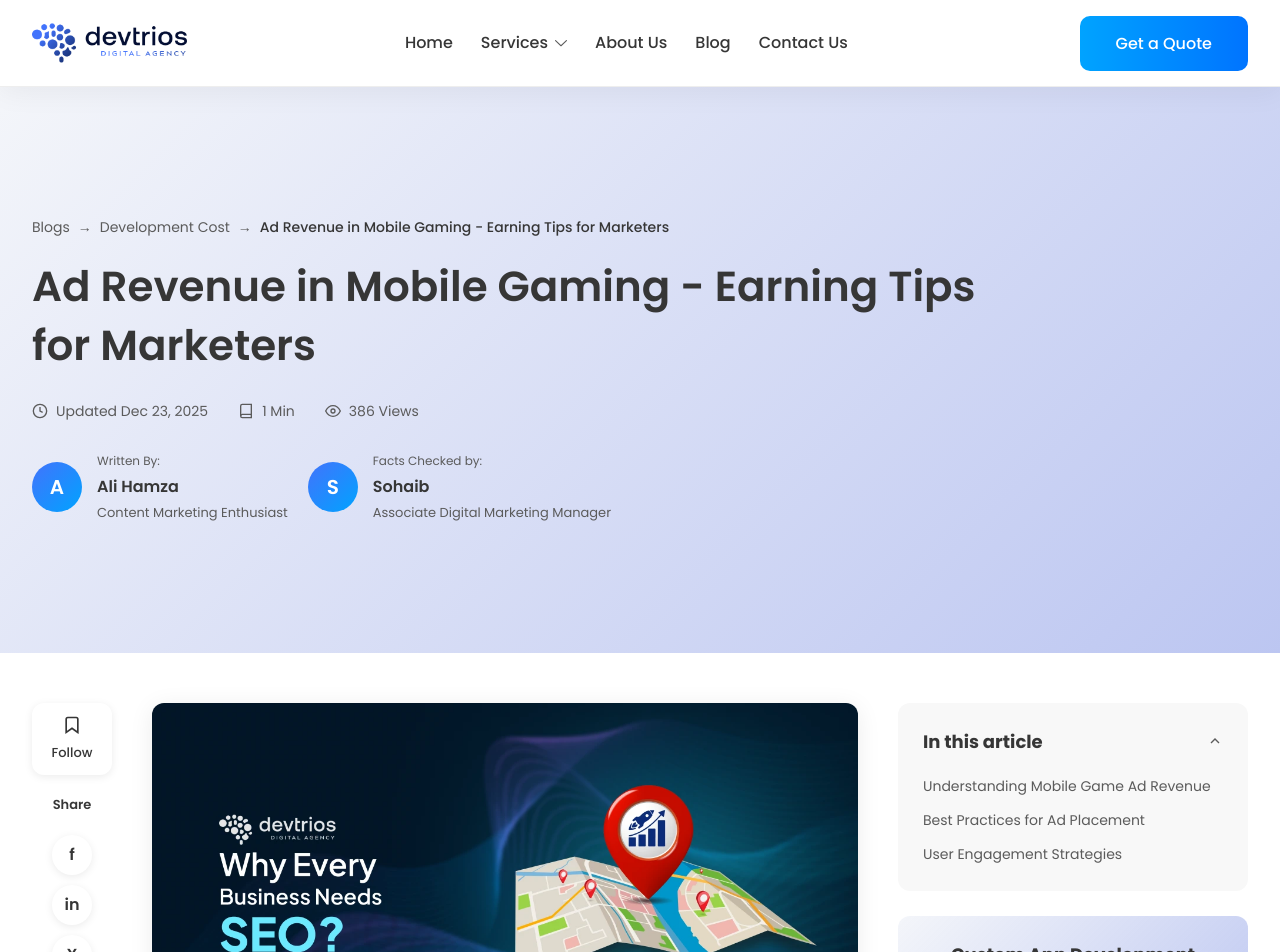
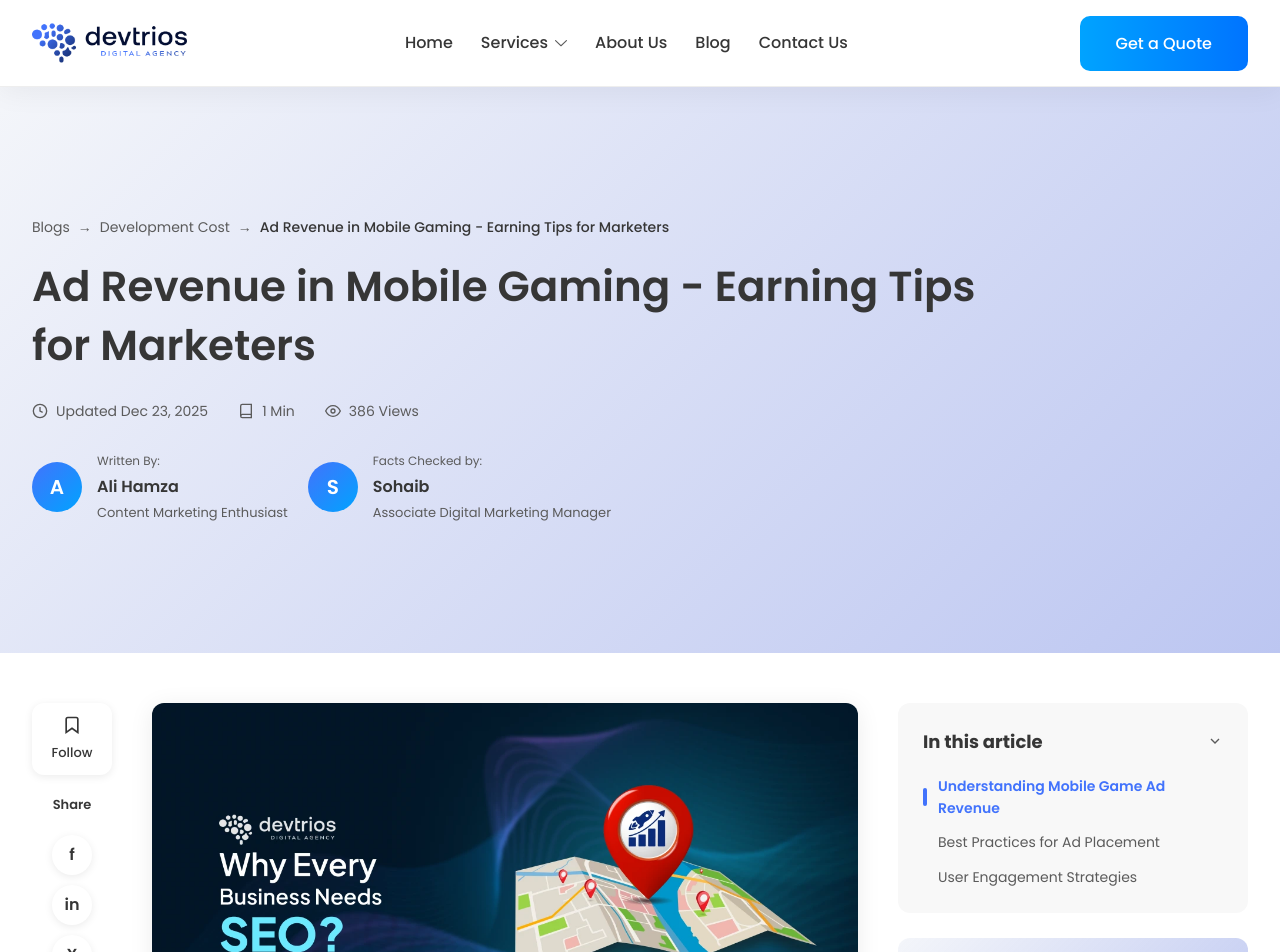
Before and after one commit to NomiMehar/devtrios, a Next.js app: page /blog/ad-revenue-in-mobile-gaming in a window 1280 px wide. Shown: the top 952 px of the page. Built offline with nearby package versions, Linux system fonts and the light colour scheme.

Commit message:
article section functionality added

```diff
--- a/app/(pages)/blog/[slug]/BlogDetail.module.scss
+++ b/app/(pages)/blog/[slug]/BlogDetail.module.scss
@@ -372,15 +372,18 @@
       line-height: 1.3;
       color: $dark_color;
       margin: 40px 0 20px;
-      scroll-margin-top: 100px;
+      scroll-margin-top: 150px;
+      scroll-margin-bottom: 50px;
 
       @media screen and (max-width: $breakpoint_tablet) {
         font-size: 28px;
         margin: 35px 0 18px;
+        scroll-margin-top: 120px;
       }
       @media screen and (max-width: $breakpoint_mobile_portrait) {
         font-size: 24px;
         margin: 30px 0 15px;
+        scroll-margin-top: 100px;
       }
     }
 
@@ -390,15 +393,18 @@
       line-height: 1.3;
       color: $dark_color;
       margin: 35px 0 18px;
-      scroll-margin-top: 100px;
+      scroll-margin-top: 150px;
+      scroll-margin-bottom: 50px;
 
       @media screen and (max-width: $breakpoint_tablet) {
         font-size: 24px;
         margin: 30px 0 15px;
+        scroll-margin-top: 120px;
       }
       @media screen and (max-width: $breakpoint_mobile_portrait) {
         font-size: 20px;
         margin: 25px 0 12px;
+        scroll-margin-top: 100px;
       }
     }
 
@@ -614,18 +620,37 @@
     justify-content: space-between;
     align-items: center;
     margin-bottom: 20px;
+    background: none;
+    border: none;
+    padding: 0;
+    cursor: pointer;
+    width: 100%;
+    text-align: left;
+    transition: all 0.3s ease;
+
+    &:hover {
+      opacity: 0.8;
+    }
 
     h3 {
       font-size: 18px;
       font-weight: 700;
       color: $dark_color;
       margin: 0;
+      pointer-events: none;
     }
 
     svg {
       width: 16px;
       height: 16px;
       color: $gray_color;
+      transition: transform 0.3s ease;
+      pointer-events: none;
+      flex-shrink: 0;
+    }
+
+    .toc_arrow.expanded {
+      transform: rotate(180deg);
     }
   }
 
@@ -633,6 +658,28 @@
     display: flex;
     flex-direction: column;
     gap: 12px;
+    overflow: hidden;
+    transition: max-height 0.3s ease, opacity 0.3s ease;
+    padding-left: 15px;
+
+    &.expanded {
+      max-height: 1000px;
+      opacity: 1;
+    }
+
+    &.collapsed {
+      max-height: 0;
+      opacity: 0;
+      margin-bottom: 0;
+    }
+  }
+
+  .toc_empty {
+    font-size: 13px;
+    color: $gray_color;
+    font-style: italic;
+    margin: 0;
+    padding-left: 15px;
   }
 
   .toc_item {
@@ -642,9 +689,28 @@
     line-height: 1.6;
     transition: all 0.3s ease;
     padding-left: 0;
+    position: relative;
+    display: block;
 
     &:hover {
       color: $blue_color;
+    }
+
+    &.active {
+      color: $blue_color;
+      font-weight: 600;
+
+      &::before {
+        content: '';
+        position: absolute;
+        left: -15px;
+        top: 50%;
+        transform: translateY(-50%);
+        width: 4px;
+        height: 18px;
+        background: $blue_color;
+        border-radius: 2px;
+      }
     }
 
     &.toc_subitem {
@@ -653,6 +719,12 @@
 
       &:hover {
         padding-left: 28px;
+      }
+
+      &.active {
+        &::before {
+          left: 5px;
+        }
       }
     }
   }
--- a/app/(pages)/blog/[slug]/page.js
+++ b/app/(pages)/blog/[slug]/page.js
@@ -13,6 +13,8 @@
   const blog = blogsData.find((b) => b.slug === slug);
   const [isFollowing, setIsFollowing] = useState(false);
   const [tableOfContents, setTableOfContents] = useState([]);
+  const [isTocExpanded, setIsTocExpanded] = useState(true);
+  const [activeHeadingId, setActiveHeadingId] = useState(null);
   const contentRef = useRef(null);
 
   useEffect(() => {
@@ -20,22 +22,138 @@
     const timer = setTimeout(() => {
       if (contentRef.current) {
         const headings = contentRef.current.querySelectorAll("h2, h3");
-        const toc = Array.from(headings).map((heading, index) => ({
-          id: `heading-${index}`,
-          text: heading.textContent,
+
+        if (headings.length === 0) {
+          setTableOfContents([]);
+          return;
+        }
+
+        // Create a map to ensure unique IDs
+        const headingMap = new Map();
+        const toc = Array.from(headings).map((heading, index) => {
+          // Create a slug from the heading text for a more meaningful ID
+          const text = heading.textContent.trim();
+          const slug = text
+            .toLowerCase()
+            .replace(/[^a-z0-9]+/g, '-')
+            .replace(/^-+|-+$/g, '') || `heading-${index}`;
+
+          let id = `heading-${slug}`;
+          let counter = 1;
+
+          // Ensure unique ID
+          while (headingMap.has(id)) {
+            id = `heading-${slug}-${counter}`;
+            counter++;
+          }
+          headingMap.set(id, true);
+
+          // Add ID to heading element (force set)
+          heading.setAttribute('id', id);
+          heading.id = id;
+
+          // Add scroll-margin-top for better scroll positioning
+          heading.style.scrollMarginTop = '150px';
+          heading.style.scrollMarginBottom = '50px';
+
+          return {
+            id: id,
+            text: text,
             level: heading.tagName.toLowerCase(),
-        }));
+          };
+        });
         setTableOfContents(toc);
-
-        // Add IDs to headings for anchor links
-        headings.forEach((heading, index) => {
-          heading.id = `heading-${index}`;
-        });
       }
-    }, 100);
+    }, 600);
 
     return () => clearTimeout(timer);
   }, [blog]);
+
+  // Scroll spy to detect active heading
+  useEffect(() => {
+    if (tableOfContents.length === 0) return;
+
+    let ticking = false;
+
+    const handleScroll = () => {
+      if (!ticking) {
+        window.requestAnimationFrame(() => {
+          if (!contentRef.current) {
+            ticking = false;
+            return;
+          }
+
+          const headings = contentRef.current.querySelectorAll("h2, h3");
+          if (headings.length === 0) {
+            ticking = false;
+            return;
+          }
+
+          const offset = 200; // Offset for sticky header and padding
+          let currentHeading = null;
+          let lastPassedHeading = null;
+
+          // Find the heading that's currently in the viewport
+          for (let i = 0; i < headings.length; i++) {
+            const heading = headings[i];
+            const rect = heading.getBoundingClientRect();
+
+            // Track the last heading we've scrolled past
+            if (rect.top < offset) {
+              lastPassedHeading = heading.id;
+            }
+
+            // If heading is currently visible near the top
+            if (rect.top <= offset && rect.top >= 0) {
+              currentHeading = heading.id;
+              break;
+            }
+          }
+
+          // Use the last passed heading if no heading is currently at the offset
+          if (!currentHeading && lastPassedHeading) {
+            currentHeading = lastPassedHeading;
+          }
+
+          // Set the first heading as active if we're at the very top
+          if (!currentHeading && headings.length > 0) {
+            const scrollY = window.scrollY || window.pageYOffset;
+            if (scrollY < 300) {
+              currentHeading = headings[0].id;
+            } else if (lastPassedHeading) {
+              currentHeading = lastPassedHeading;
+            }
+          }
+
+          if (currentHeading && currentHeading !== activeHeadingId) {
+            setActiveHeadingId(currentHeading);
+          }
+
+          ticking = false;
+        });
+        ticking = true;
+      }
+    };
+
+    // Initial check after headings are set up
+    const initTimer = setTimeout(() => {
+      // Set first heading as active initially
+      if (tableOfContents.length > 0 && !activeHeadingId) {
+        setActiveHeadingId(tableOfContents[0].id);
+      }
+      handleScroll();
+    }, 800);
+
+    // Add scroll listener with throttling
+    window.addEventListener("scroll", handleScroll, { passive: true });
+    window.addEventListener("resize", handleScroll, { passive: true });
+
+    return () => {
+      clearTimeout(initTimer);
+      window.removeEventListener("scroll", handleScroll);
+      window.removeEventListener("resize", handleScroll);
+    };
+  }, [blog, tableOfContents, activeHeadingId]);
 
   if (!blog) {
     notFound();
@@ -67,9 +185,63 @@
   };
 
   const scrollToHeading = (id) => {
-    const element = document.getElementById(id);
+    // Try multiple methods to find the element
+    let element = document.getElementById(id);
+
+    // If not found by ID, try querySelector within content
+    if (!element && contentRef.current) {
+      element = contentRef.current.querySelector(`#${id}`);
+    }
+
+    // If still not found, try finding by matching text from TOC
+    if (!element && contentRef.current) {
+      const headings = contentRef.current.querySelectorAll("h2, h3");
+      const tocItem = tableOfContents.find(item => item.id === id);
+      if (tocItem) {
+        Array.from(headings).forEach(heading => {
+          if (heading.textContent.trim() === tocItem.text) {
+            // Ensure it has the ID
+            if (!heading.id) {
+              heading.id = id;
+              heading.setAttribute('id', id);
+            }
+            element = heading;
+          }
+        });
+      }
+    }
+
     if (element) {
-      element.scrollIntoView({ behavior: "smooth", block: "start" });
+      // Ensure element has the ID attribute
+      if (!element.id || element.id !== id) {
+        element.id = id;
+        element.setAttribute('id', id);
+      }
+
+      // Calculate offset for sticky header and sidebar
+      const offset = 20;
+      const elementPosition = element.getBoundingClientRect().top;
+      const offsetPosition = elementPosition + window.pageYOffset - offset;
+
+      // Scroll to the element
+      window.scrollTo({
+        top: Math.max(0, offsetPosition),
+        behavior: "smooth"
+      });
+
+      // Update active heading immediately
+      setActiveHeadingId(id);
+
+      // Also update after scroll completes to ensure it sticks
+      setTimeout(() => {
+        setActiveHeadingId(id);
+        // Force a scroll check
+        window.dispatchEvent(new Event('scroll'));
+      }, 600);
+    } else {
+      console.warn(`Heading with id "${id}" not found. Available headings:`,
+        Array.from(contentRef.current?.querySelectorAll("h2, h3") || []).map(h => ({ id: h.id, text: h.textContent }))
+      );
     }
   };
 
@@ -268,26 +440,47 @@
             {/* Right Sticky Sidebar - Table of Contents */}
             <aside className={styles.right_sidebar}>
               <div className={styles.toc_section}>
-                <div className={styles.toc_header}>
+                <button
+                  className={styles.toc_header}
+                  onClick={() => setIsTocExpanded(!isTocExpanded)}
+                  aria-expanded={isTocExpanded}
+                  aria-label="Toggle table of contents"
+                >
                   <h3>In this article</h3>
-                  <svg width="16" height="16" viewBox="0 0 24 24" fill="none">
+                  <svg
+                    width="16"
+                    height="16"
+                    viewBox="0 0 24 24"
+                    fill="none"
+                    className={`${styles.toc_arrow} ${isTocExpanded ? styles.expanded : ""}`}
+                  >
                     <polyline points="18 15 12 9 6 15" stroke="currentColor" strokeWidth="2" />
                   </svg>
-                </div>
-                <nav className={styles.toc_list}>
-                  {tableOfContents.map((item) => (
+                </button>
+                <nav
+                  className={`${styles.toc_list} ${isTocExpanded ? styles.expanded : styles.collapsed}`}
+                >
+                  {tableOfContents.length > 0 ? (
+                    tableOfContents.map((item) => (
                       <a
                         key={item.id}
                         href={`#${item.id}`}
-                      className={`${styles.toc_item} ${item.level === "h3" ? styles.toc_subitem : ""}`}
+                        className={`${styles.toc_item} ${item.level === "h3" ? styles.toc_subitem : ""} ${
+                          activeHeadingId === item.id ? styles.active : ""
+                        }`}
                         onClick={(e) => {
                           e.preventDefault();
                           scrollToHeading(item.id);
+                          // Update active heading immediately when clicked
+                          setActiveHeadingId(item.id);
                         }}
                       >
                         {item.text}
                       </a>
-                  ))}
+                    ))
+                  ) : (
+                    <p className={styles.toc_empty}>No headings found</p>
+                  )}
                 </nav>
               </div>
 
```
Lines whose indentation alone changed are shown as unchanged.
